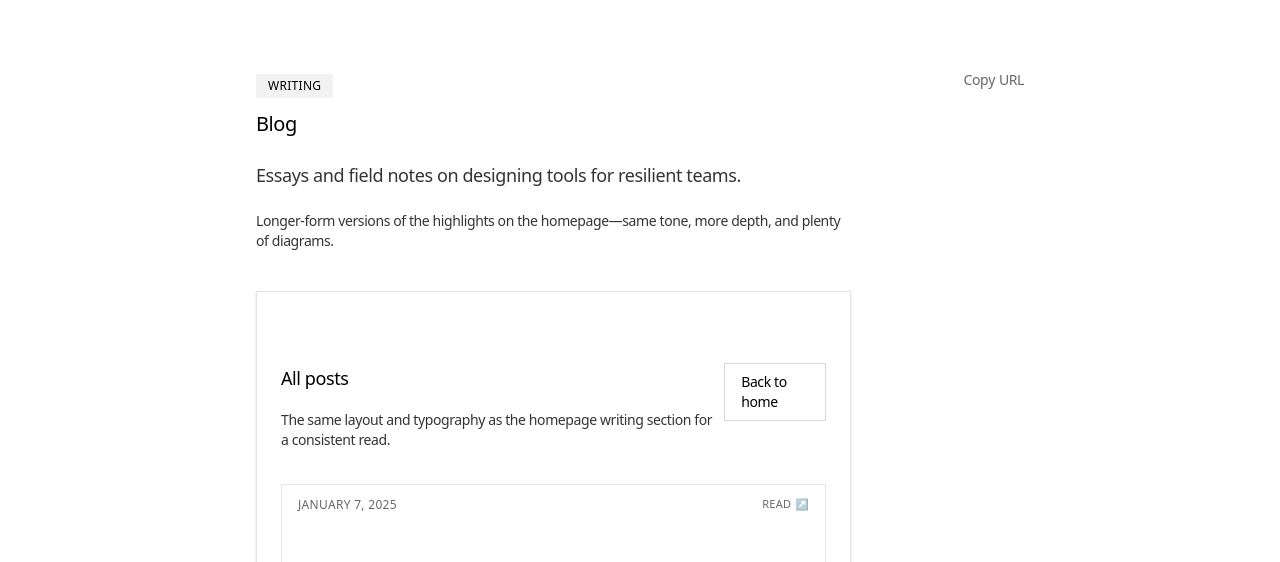
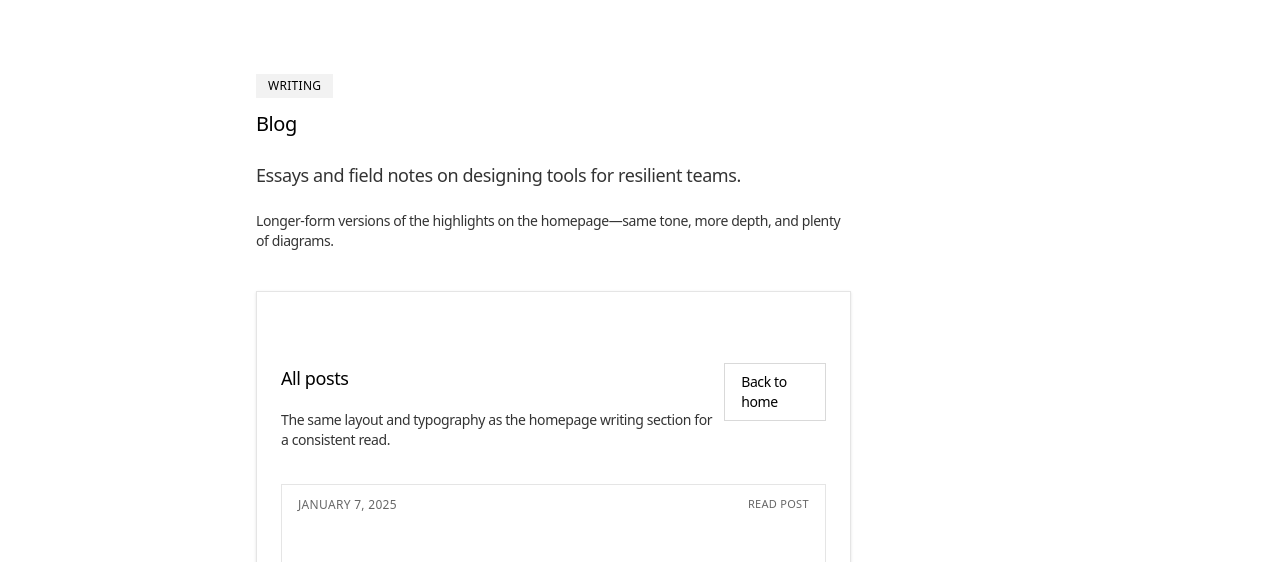
Before and after one commit to danlitvak/daniel_litvak, a Next.js app: page /blog in a window 1280 px wide. Shown: the part 127-689 px from the top of the page. Built offline with nearby package versions, Linux system fonts and the light colour scheme.

Commit message:
Simplify blog controls and link labels

```diff
--- a/app/blog/layout.tsx
+++ b/app/blog/layout.tsx
@@ -1,32 +1,5 @@
 'use client'
-import { TextMorph } from '@/components/ui/text-morph'
 import { ScrollProgress } from '@/components/ui/scroll-progress'
-import { useEffect, useState } from 'react'
-
-function CopyButton() {
-  const [text, setText] = useState('Copy')
-  const currentUrl = typeof window !== 'undefined' ? window.location.href : ''
-
-  useEffect(() => {
-    setTimeout(() => {
-      setText('Copy')
-    }, 2000)
-  }, [text])
-
-  return (
-    <button
-      onClick={() => {
-        setText('Copied')
-        navigator.clipboard.writeText(currentUrl)
-      }}
-      className="font-base flex items-center gap-1 text-center text-sm text-black/60 transition-colors dark:text-white/60"
-      type="button"
-    >
-      <TextMorph>{text}</TextMorph>
-      <span>URL</span>
-    </button>
-  )
-}
 
 export default function LayoutBlogPost({
   children,
@@ -42,10 +15,6 @@ export default function LayoutBlogPost({
           bounce: 0,
         }}
       />
-
-      <div className="absolute right-4 top-24">
-        <CopyButton />
-      </div>
       <main className="prose mt-24 pb-20 prose-h4:prose-base dark:prose-invert prose-h1:text-xl prose-h1:font-medium prose-h2:mt-12 prose-h2:scroll-m-20 prose-h2:text-lg prose-h2:font-medium prose-h3:text-base prose-h3:font-medium prose-h4:font-medium prose-h5:text-base prose-h5:font-medium prose-h6:text-base prose-h6:font-medium prose-strong:font-medium prose-headings:text-black dark:prose-headings:text-white prose-p:text-black/80 dark:prose-p:text-white/80 prose-a:text-black prose-a:no-underline dark:prose-a:text-white">
         {children}
       </main>
--- a/app/blog/page.tsx
+++ b/app/blog/page.tsx
@@ -49,7 +49,7 @@ export default function BlogIndex() {
             >
               <div className="flex items-center justify-between text-xs uppercase tracking-wide text-black/60 dark:text-white/60">
                 <span>{post.date}</span>
-                <span className="text-[11px]">Read ↗</span>
+                <span className="text-[11px]">Read post</span>
               </div>
               <h2 className="text-lg font-semibold text-black dark:text-white">{post.title}</h2>
               <p className="text-sm text-black/70 dark:text-white/70">{post.description}</p>
--- a/app/page.tsx
+++ b/app/page.tsx
@@ -485,7 +485,7 @@ export default function Personal() {
             >
               <div className="flex items-center justify-between text-xs uppercase tracking-wide text-black/60 dark:text-white/60">
                 <span>{post.date}</span>
-                <span className="text-[11px]">Read ↗</span>
+                <span className="text-[11px]">Read post</span>
               </div>
               <h3 className="text-base font-medium text-black dark:text-white">
                 {post.title}
```
